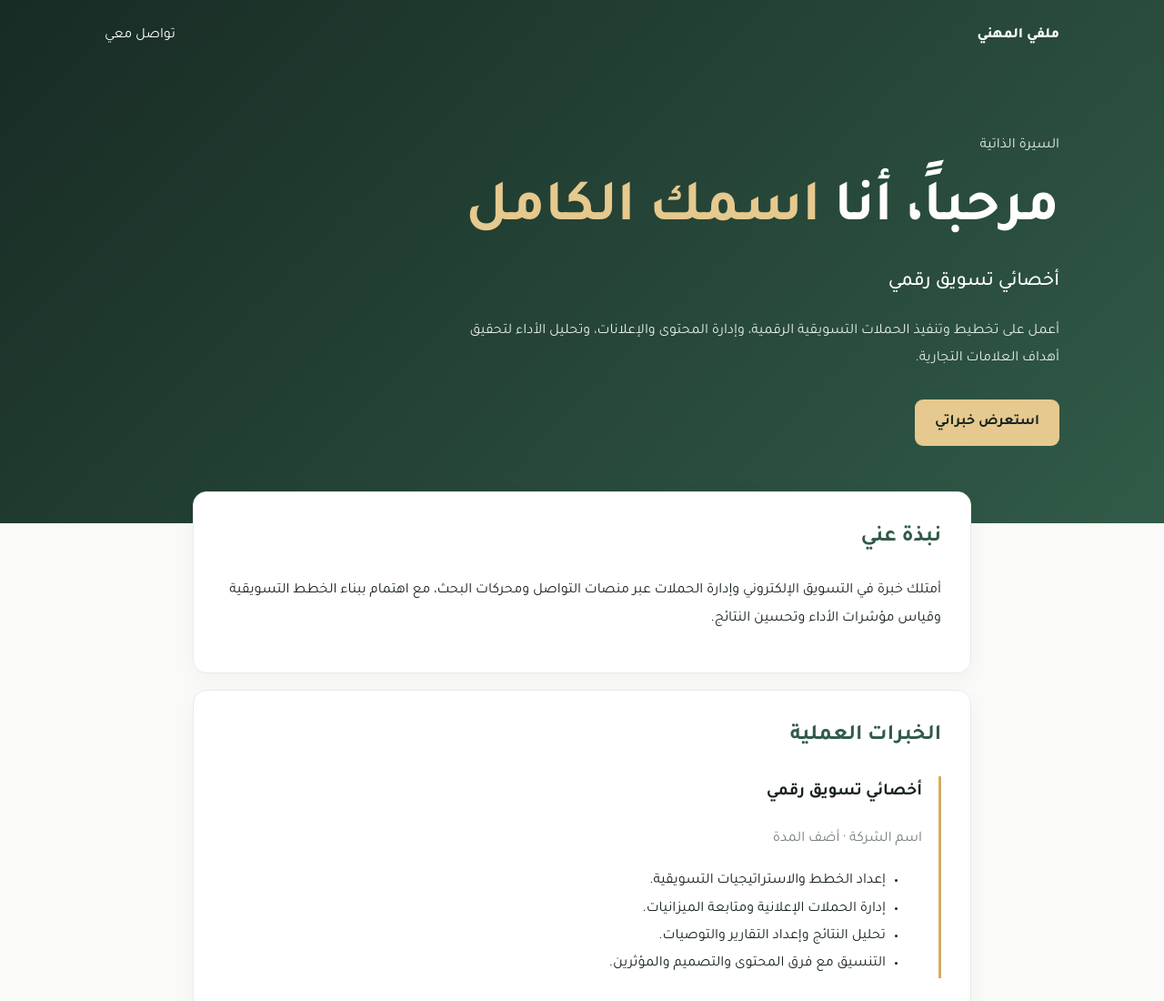
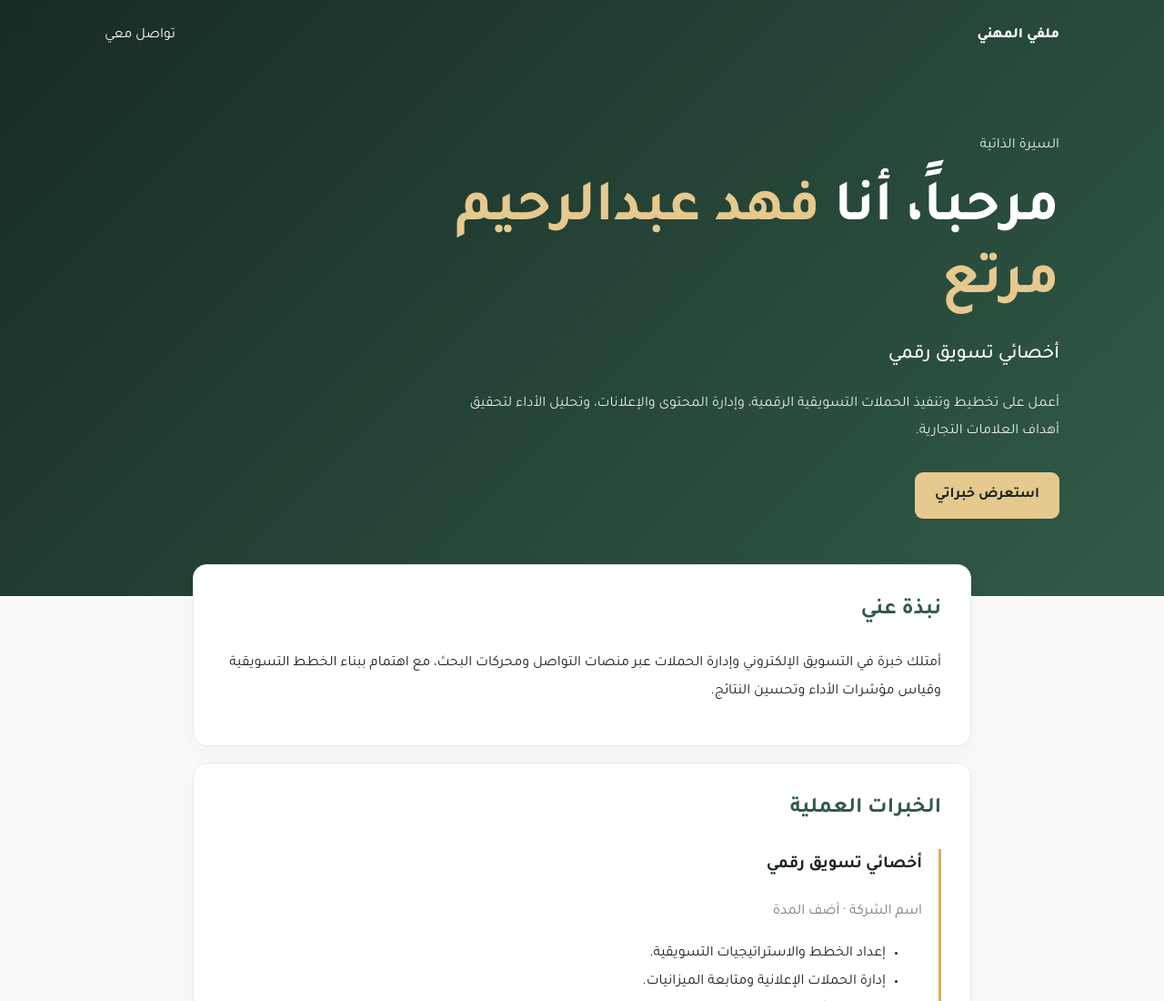
Before and after one commit to fahadbinmarta-cloud/cv-website, a plain HTML site: page index.html in a window 1280 px wide. Shown: the top 1100 px of the page at 91% size. Drawn offline with Linux system fonts and the light colour scheme.

Commit message:
Update personal information in index.html

```diff
--- a/index.html
+++ b/index.html
@@ -1,7 +1,7 @@
 <!doctype html>
 <html lang="ar" dir="rtl"><head><meta charset="utf-8"><meta name="viewport" content="width=device-width,initial-scale=1"><title>السيرة الذاتية | اسمك</title><link rel="stylesheet" href="style.css"></head>
 <body><header class="hero"><nav><a class="brand" href="#">ملفي المهني</a><a href="#contact">تواصل معي</a></nav>
-<div class="intro"><p class="eyebrow">السيرة الذاتية</p><h1>مرحباً، أنا <span>اسمك الكامل</span></h1><h2>أخصائي تسويق رقمي</h2><p>أعمل على تخطيط وتنفيذ الحملات التسويقية الرقمية، وإدارة المحتوى والإعلانات، وتحليل الأداء لتحقيق أهداف العلامات التجارية.</p><a class="btn" href="#experience">استعرض خبراتي</a></div></header>
+<div class="intro"><p class="eyebrow">السيرة الذاتية</p><h1>مرحباً، أنا <span>فهد عبدالرحيم مرتع</span></h1><h2>أخصائي تسويق رقمي</h2><p>أعمل على تخطيط وتنفيذ الحملات التسويقية الرقمية، وإدارة المحتوى والإعلانات، وتحليل الأداء لتحقيق أهداف العلامات التجارية.</p><a class="btn" href="#experience">استعرض خبراتي</a></div></header>
 <main><section><h2>نبذة عني</h2><p>أمتلك خبرة في التسويق الإلكتروني وإدارة الحملات عبر منصات التواصل ومحركات البحث، مع اهتمام ببناء الخطط التسويقية وقياس مؤشرات الأداء وتحسين النتائج.</p></section>
 <section id="experience"><h2>الخبرات العملية</h2><article class="item"><h3>أخصائي تسويق رقمي</h3><p class="muted">اسم الشركة · أضف المدة</p><ul><li>إعداد الخطط والاستراتيجيات التسويقية.</li><li>إدارة الحملات الإعلانية ومتابعة الميزانيات.</li><li>تحليل النتائج وإعداد التقارير والتوصيات.</li><li>التنسيق مع فرق المحتوى والتصميم والمؤثرين.</li></ul></article></section>
 <section><h2>المهارات</h2><div class="chips"><span>التسويق الرقمي</span><span>إعلانات Meta</span><span>Google Ads</span><span>تحليل الأداء</span><span>إدارة المحتوى</span><span>التخطيط الاستراتيجي</span><span>ClickUp</span></div></section>
```
